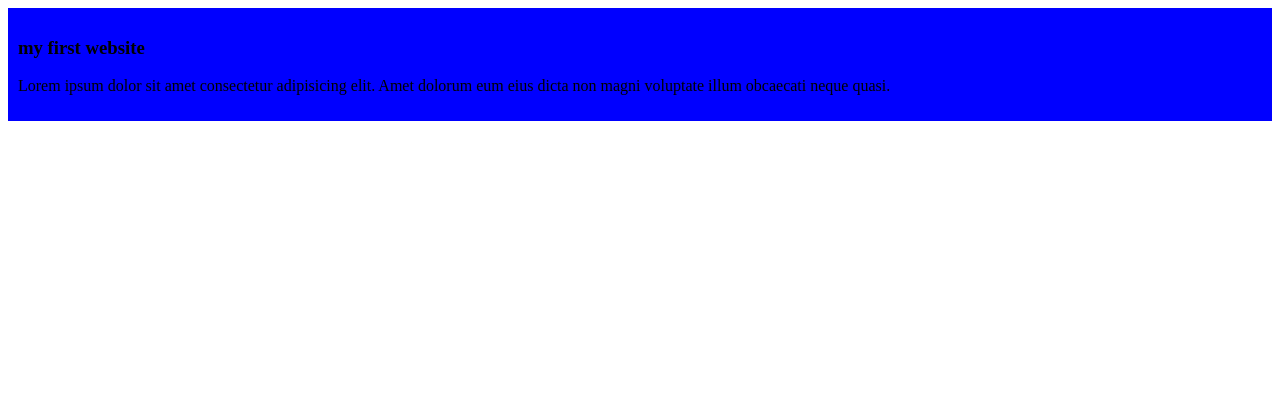
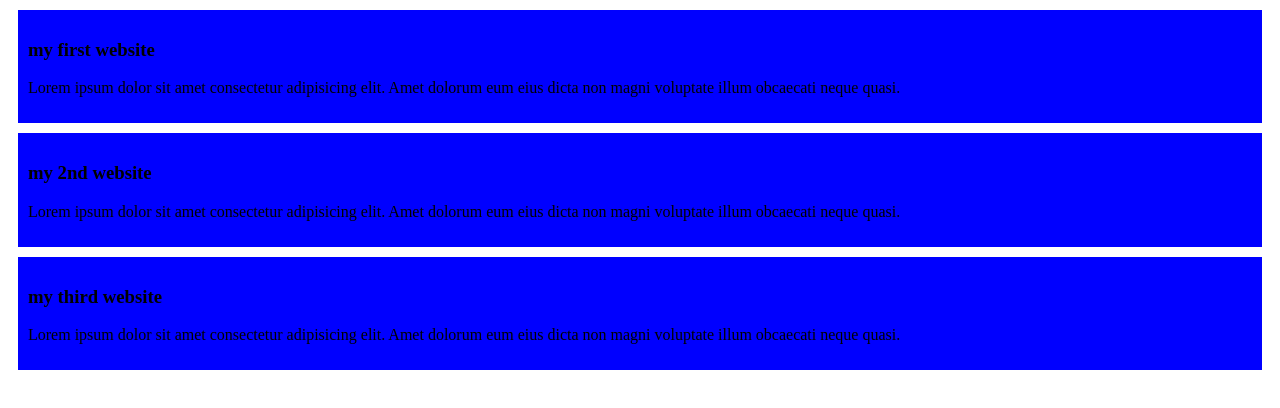
Before and after one commit to samia2302/my-simple-website, a plain HTML site: page index.html in a window 1280 px wide. Drawn offline with Linux system fonts and the light colour scheme.

Commit message:
2nd and 3rd

```diff
--- a/index.html
+++ b/index.html
@@ -11,5 +11,13 @@
         <h3>my first website</h3>
         <p>Lorem ipsum dolor sit amet consectetur adipisicing elit. Amet dolorum eum eius dicta non magni voluptate illum obcaecati neque quasi.</p>
     </div>
+    <div>
+        <h3>my 2nd website</h3>
+        <p>Lorem ipsum dolor sit amet consectetur adipisicing elit. Amet dolorum eum eius dicta non magni voluptate illum obcaecati neque quasi.</p>
+    </div>
+    <div>
+        <h3>my third website</h3>
+        <p>Lorem ipsum dolor sit amet consectetur adipisicing elit. Amet dolorum eum eius dicta non magni voluptate illum obcaecati neque quasi.</p>
+    </div>
 </body>
 </html>
--- a/styles/blog.css
+++ b/styles/blog.css
@@ -1,4 +1,5 @@
 div{
     background-color: blue;
     padding: 10px;
+    margin: 10px;
 }
```
